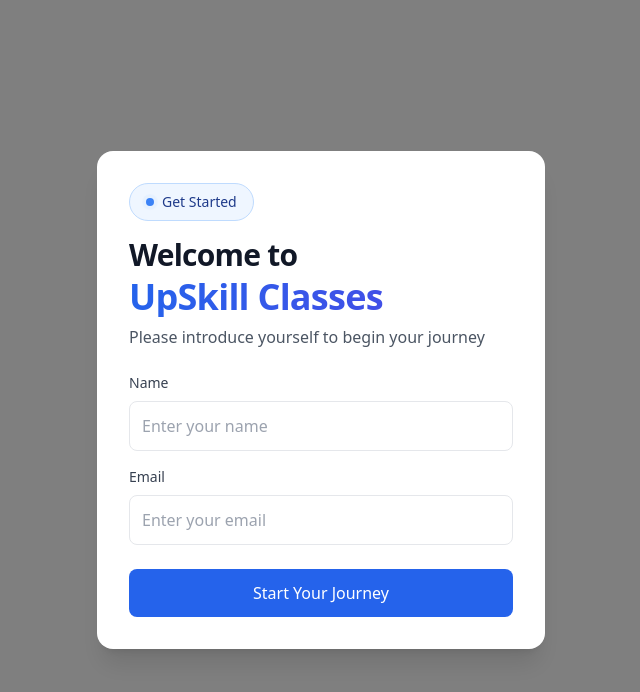
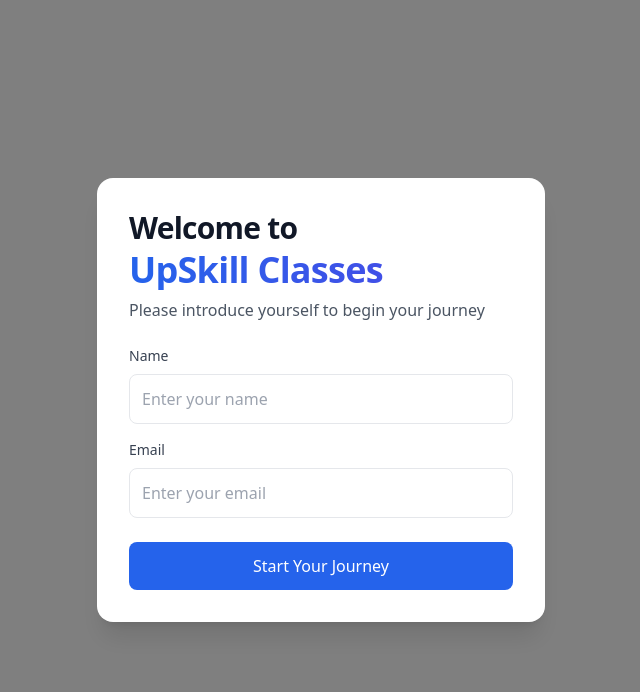
Before and after one commit to sandeepkumarmay07/upskill-communication-mentor, a React (Vite) app: page / in a window 1280 px wide. Shown: the top 692 px of the page, without its empty margins (319-959 px from the left). Built offline with nearby package versions, Linux system fonts and the light colour scheme; no server answers; what @vapi-ai/web would draw is missing.

Commit message:
update style

```diff
--- a/src/components/Dashboard.tsx
+++ b/src/components/Dashboard.tsx
@@ -17,13 +17,6 @@ const UserInfoPopup = ({ onSubmit }: { onSubmit: (name: string, email: string) =
 	return (
 		<div className="fixed inset-0 bg-black bg-opacity-50 flex items-center justify-center z-50">
 			<div className="bg-white p-8 rounded-2xl shadow-xl max-w-md w-full">
-				<div className="inline-flex w-fit items-center rounded-full border px-4 py-2 text-sm mb-4 bg-blue-50 border-blue-200 text-blue-900">
-					<span className="relative flex h-2 w-2 mr-2">
-						<span className="animate-ping absolute inline-flex h-full w-full rounded-full bg-blue-400 opacity-75"></span>
-						<span className="relative inline-flex rounded-full h-2 w-2 bg-blue-500"></span>
-					</span>
-					Get Started
-				</div>
 
 				<h2 className="text-3xl font-bold tracking-tight text-gray-900 mb-2">
 					Welcome to
```
